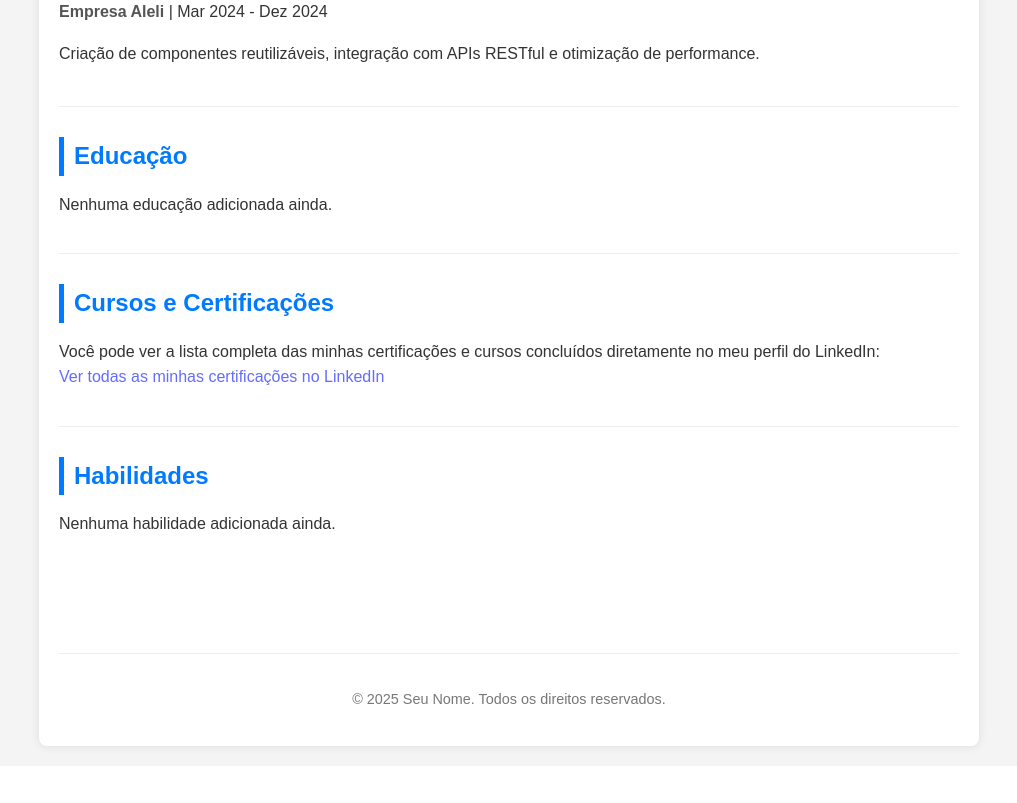
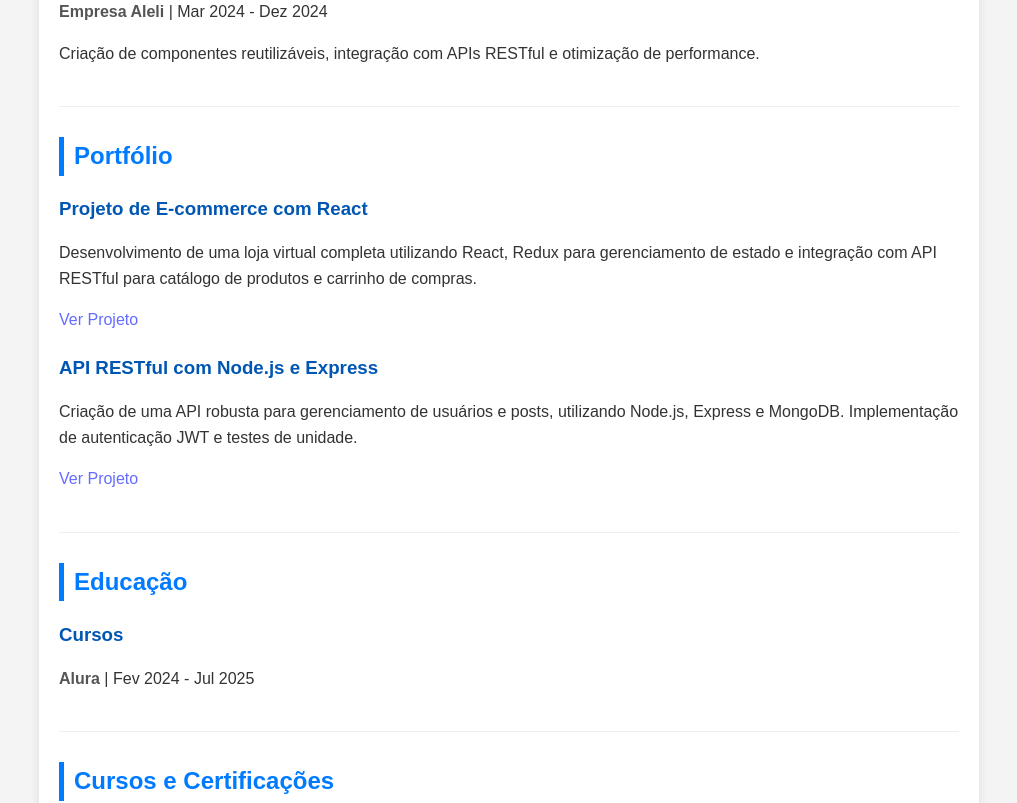
Before and after one commit to simbaravel23/site-curriculo, a React (Vite) app in the folder meu-curriculo-react-vite/: page / in a window 1280 px wide. Shown: the part 640-1443 px from the top of the page, without its empty margins (131-1148 px from the left). Before the commit the page ends 1406 px from the top, so only its background shows below. Built offline with nearby package versions, Linux system fonts and the light colour scheme.

Commit message:
base site

```diff
--- a/meu-curriculo-react-vite/index.html
+++ b/meu-curriculo-react-vite/index.html
@@ -2,7 +2,7 @@
 <html lang="en">
   <head>
     <meta charset="UTF-8" />
-    <link rel="icon" type="image/svg+xml" href="" />
+    <link rel="icon" type="image/svg+xml" href="/curriculo.png" />
     <meta name="viewport" content="width=device-width, initial-scale=1.0" />
     <title>Meu Currículo Online</title>
   </head>
--- a/meu-curriculo-react-vite/src/App.jsx
+++ b/meu-curriculo-react-vite/src/App.jsx
@@ -5,7 +5,7 @@ import Section from './components/Section';
 import Footer from './components/Footer';
 
 function App() {
-  const foto = '/profile.png'; // Caminho da sua foto de perfil
+  const foto = '/self.jpg'; // Caminho da sua foto de perfil
 
   const nome = "Ravel Lucas de Freitas Silva";
   const cargo = "Desenvolvedor frontend/backend Júnior";
@@ -29,21 +29,35 @@ function App() {
 
   const educacao = [
     // Seus dados de educação superior (ex: faculdade)
-    // {
-    //   grau: "Bacharelado em Ciência da Computação",
-    //   instituicao: "Universidade Z",
-    //   periodo: "Fev 2016 - Dez 2019"
-    // }
+    {
+    grau: "Cursos",
+    instituicao: "Alura",
+    periodo: "Fev 2024 - Jul 2025"
+   }
   ];
 
   const habilidades = [
     // Suas habilidades
-    // "JavaScript", "React", "HTML", "CSS", "Node.js", "Git", "Sass", "RESTful APIs", "Metodologias Ágeis"
+     "JavaScript", "React", "HTML", "CSS", "Node.js", "Git", "Next.js", "RESTful APIs", "Mysql"
   ];
 
   // NOVA CONSTANTE PARA CURSOS/CERTIFICAÇÕES
   const certificacoesLink = "https://www.linkedin.com/in/ravel-silva-9b7a9695/details/certifications/";
   const certificacoesTexto = "Ver todas as minhas certificações no LinkedIn"; // Texto para o link
+
+  const portfolio = [
+    {
+      titulo: "Projeto de E-commerce com React",
+      descricao: "Desenvolvimento de uma loja virtual completa utilizando React, Redux para gerenciamento de estado e integração com API RESTful para catálogo de produtos e carrinho de compras.",
+      link: "https://github.com/seu-usuario/ecommerce-react" // Link para o repositório ou demo online
+    },
+    {
+      titulo: "API RESTful com Node.js e Express",
+      descricao: "Criação de uma API robusta para gerenciamento de usuários e posts, utilizando Node.js, Express e MongoDB. Implementação de autenticação JWT e testes de unidade.",
+      link: "https://github.com/seu-usuario/api-nodejs-express" // Link para o repositório
+    },
+    // Adicione mais projetos aqui
+  ];
 
   return (
     <div className="App">
@@ -68,6 +82,27 @@ function App() {
           )}
         </Section>
 
+        {/* NOVA SEÇÃO DE PORTFÓLIO */}
+        <Section title="Portfólio">
+          {portfolio.length > 0 ? (
+            portfolio.map((projeto, index) => (
+              <div key={index} className="item">
+                <h3>{projeto.titulo}</h3>
+                <p>{projeto.descricao}</p>
+                {projeto.link && (
+                  <p>
+                    <a href={projeto.link} target="_blank" rel="noopener noreferrer">
+                      Ver Projeto
+                    </a>
+                  </p>
+                )}
+              </div>
+            ))
+          ) : (
+            <p>Nenhum projeto de portfólio adicionado ainda. Comece a construir seu portfólio!</p>
+          )}
+        </Section>
+
         <Section title="Educação">
           {educacao.length > 0 ? (
             educacao.map((edu, index) => (
@@ -81,7 +116,6 @@ function App() {
           )}
         </Section>
 
-        {/* NOVA SEÇÃO PARA CURSOS/CERTIFICAÇÕES */}
         <Section title="Cursos e Certificações">
           <p>
             Você pode ver a lista completa das minhas certificações e cursos concluídos diretamente no meu perfil do LinkedIn: <br/>
```
